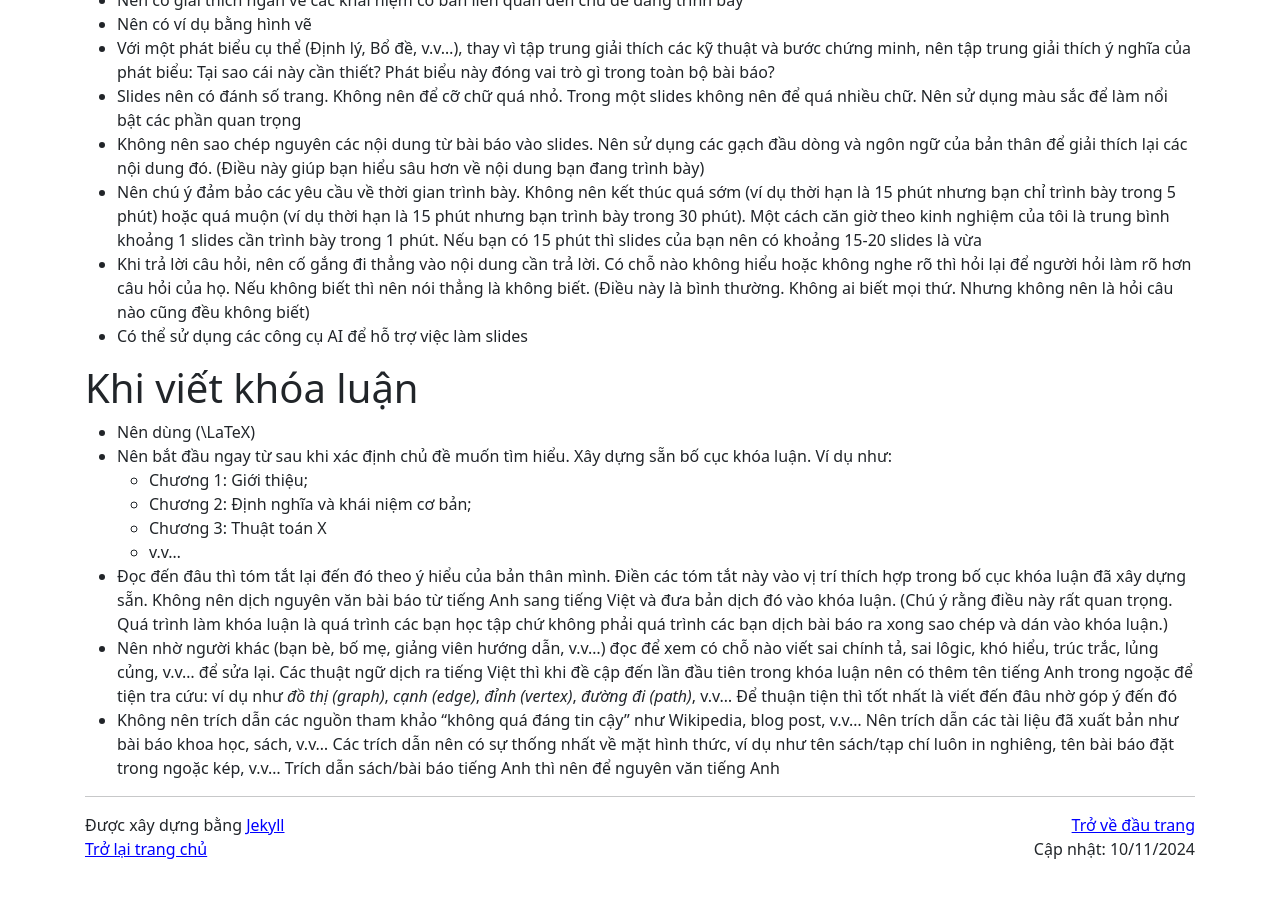
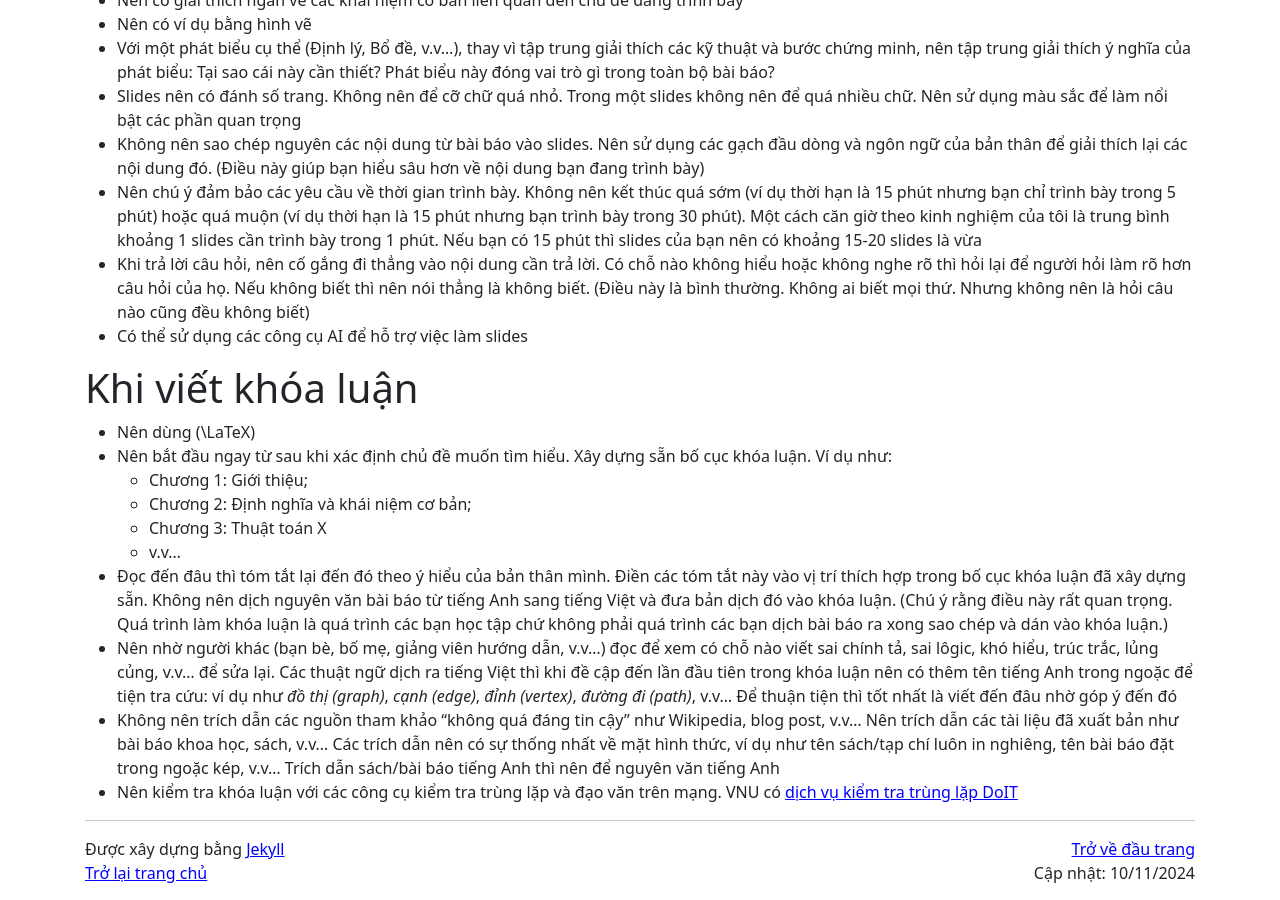
Before and after one commit to hoanganhduc/hoanganhduc.github.io, a Jekyll site: the page built from _posts/2024-11-09-một-số-đề-nghị-cho-việc-làm-khóa-luận.md, in a window 1280 px wide and 900 px high, scrolled down 1370 px. Built offline with Jekyll 4.4.1, drawn with Linux system fonts in a browser that asks for light colours; nearby versions of some CDN libraries; a style sheet for code colours, icons or effects is not loaded; before the commit the page ends 2246 px from its top, so only the background shows below that.

Commit message:
Updated @ 2024-11-10  12:26:59 ICT

```diff
--- a/_posts/2024-11-09-một-số-đề-nghị-cho-việc-làm-khóa-luận.md
+++ b/_posts/2024-11-09-một-số-đề-nghị-cho-việc-làm-khóa-luận.md
@@ -69,3 +69,4 @@ Bài viết ghi lại một số đề nghị của tôi cho sinh viên (có th
 * Đọc đến đâu thì tóm tắt lại đến đó theo ý hiểu của bản thân mình. Điền các tóm tắt này vào vị trí thích hợp trong bố cục khóa luận đã xây dựng sẵn. Không nên dịch nguyên văn bài báo từ tiếng Anh sang tiếng Việt và đưa bản dịch đó vào khóa luận. (Chú ý rằng điều này rất quan trọng. Quá trình làm khóa luận là quá trình các bạn học tập chứ không phải quá trình các bạn dịch bài báo ra xong sao chép và dán vào khóa luận.)
 * Nên nhờ người khác (bạn bè, bố mẹ, giảng viên hướng dẫn, v.v...) đọc để xem có chỗ nào viết sai chính tả, sai lôgic, khó hiểu, trúc trắc, lủng củng, v.v... để sửa lại. Các thuật ngữ dịch ra tiếng Việt thì khi đề cập đến lần đầu tiên trong khóa luận nên có thêm tên tiếng Anh trong ngoặc để tiện tra cứu: ví dụ như *đồ thị (graph)*, *cạnh (edge)*, *đỉnh (vertex)*, *đường đi (path)*, v.v... Để thuận tiện thì tốt nhất là viết đến đâu nhờ góp ý đến đó
 * Không nên trích dẫn các nguồn tham khảo "không quá đáng tin cậy" như Wikipedia, blog post, v.v... Nên trích dẫn các tài liệu đã xuất bản như bài báo khoa học, sách, v.v... Các trích dẫn nên có sự thống nhất về mặt hình thức, ví dụ như tên sách/tạp chí luôn in nghiêng, tên bài báo đặt trong ngoặc kép, v.v... Trích dẫn sách/bài báo tiếng Anh thì nên để nguyên văn tiếng Anh
+* Nên kiểm tra khóa luận với các công cụ kiểm tra trùng lặp và đạo văn trên mạng. VNU có [dịch vụ kiểm tra trùng lặp DoIT](https://doit.vnu.edu.vn/turnitin/)
```
Also changed, not shown: 1 other file.
